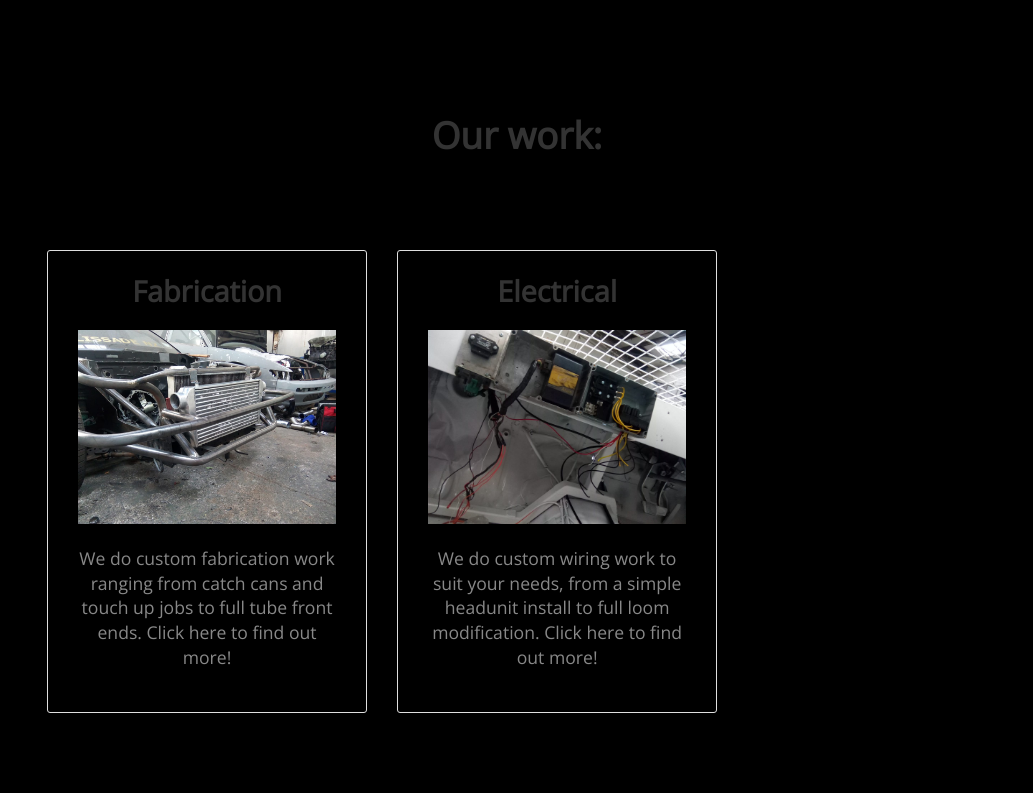
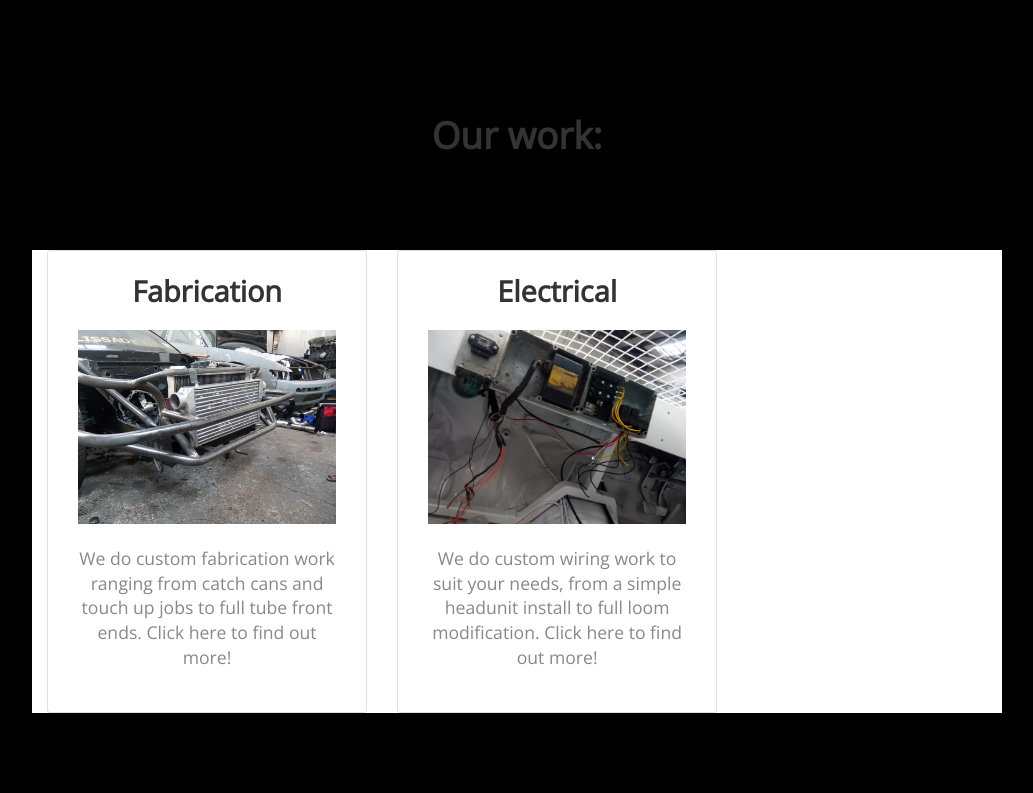
Before and after one commit to jimmayx/RollRight, a Jekyll site: the page built from index.html, in a window 1280 px wide. Shown: the part 355-1148 px from the top of the page, without its empty margins (123-1156 px from the left). Built offline with Jekyll 4.4.1, drawn with Linux system fonts in a browser that asks for light colours; nearby versions of some CDN libraries; a script that is not in the unit is left out; grey boxes are pictures that could not be loaded.

Commit message:
formatting background colour 4

```diff
--- a/_sass/layout.scss
+++ b/_sass/layout.scss
@@ -10,7 +10,7 @@ body
 {
 background-color: black;
 }
-.class
+.thirds
 {
 background-color: white;
 }
```
